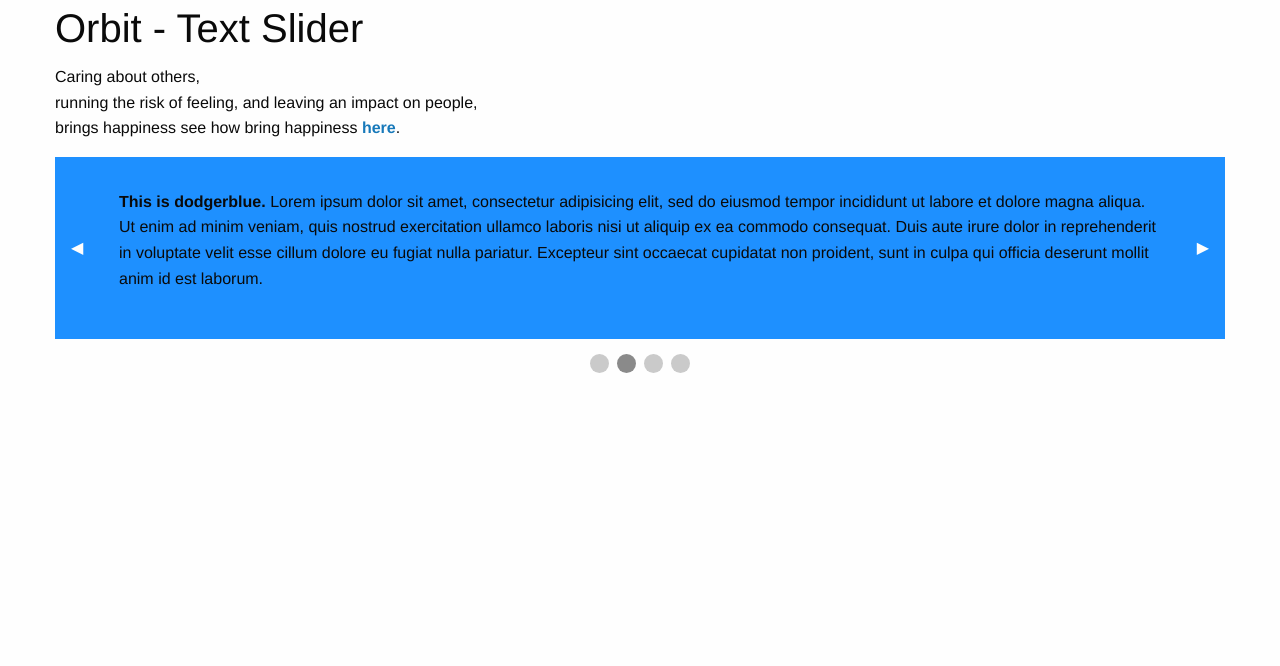
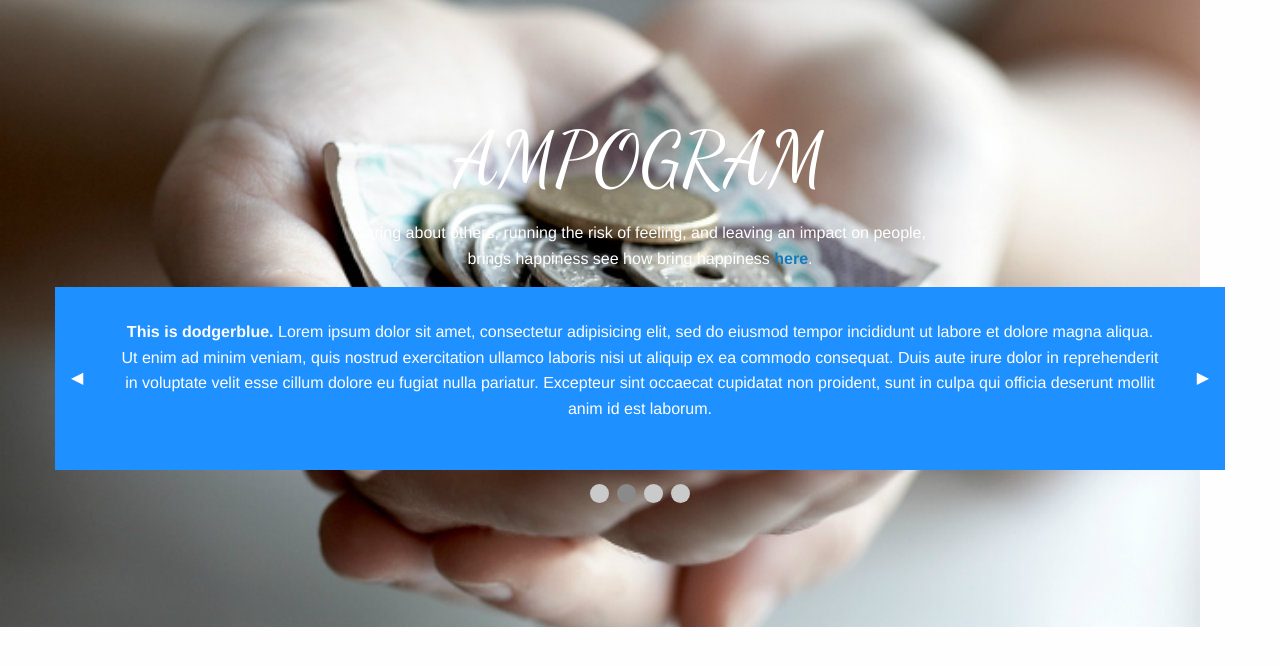
Before and after one commit to viwesomagaca/june_hackerthon, a plain HTML site: page index.html in a window 1280 px wide. Drawn offline with Linux system fonts and the light colour scheme.

Commit message:
Added a little bit of CSS

```diff
--- a/css/app.css
+++ b/css/app.css
@@ -1,8 +1,22 @@
-$white: #fefefe;
+/*$white: #fefefe;*/
 
 /* Demo Styles */
 body {
   padding: 2rem 1rem;
+  color: white;
+  background-image: url("background.jpg");
+  background-attachment: fixed;
+  background-repeat: no-repeat;
+}
+
+h2{
+    font-family: "Dancing Script", cursive;
+    text-align: center;
+    font-size: 75px;
+    margin-top: 1em;
+}
+p{
+    text-align: center;
 }
 
 .docs-example-orbit-slide {
--- a/index.html
+++ b/index.html
@@ -2,17 +2,18 @@
 <html class="no-js" lang="en" dir="ltr">
   <head>
     <meta charset="utf-8">
+    <link href="https://fonts.googleapis.com/css?family=Dancing+Script" rel="stylesheet">
     <meta http-equiv="x-ua-compatible" content="ie=edge">
     <meta name="viewport" content="width=device-width, initial-scale=1.0">
-    <title>Foundation for Sites</title>
+    <title> Jumo webApp</title>
     <link rel="stylesheet" href="css/foundation.css">
     <link rel="stylesheet" href="css/app.css">
   </head>
   <body>
     <div class="row">
   <div class="columns">
-    <h2>Orbit - Text Slider</h2>
-    <p>Caring about others,<br>
+    <h2>AMPOGRAM</h2>
+    <p>Caring about others,
       running the risk of feeling, and leaving an impact on people, <br>
       brings happiness see how bring happiness <strong><a href="stories.html">here</a></strong>.</p>
   </div>
```
Also changed, not shown: css/background.jpg (added).
